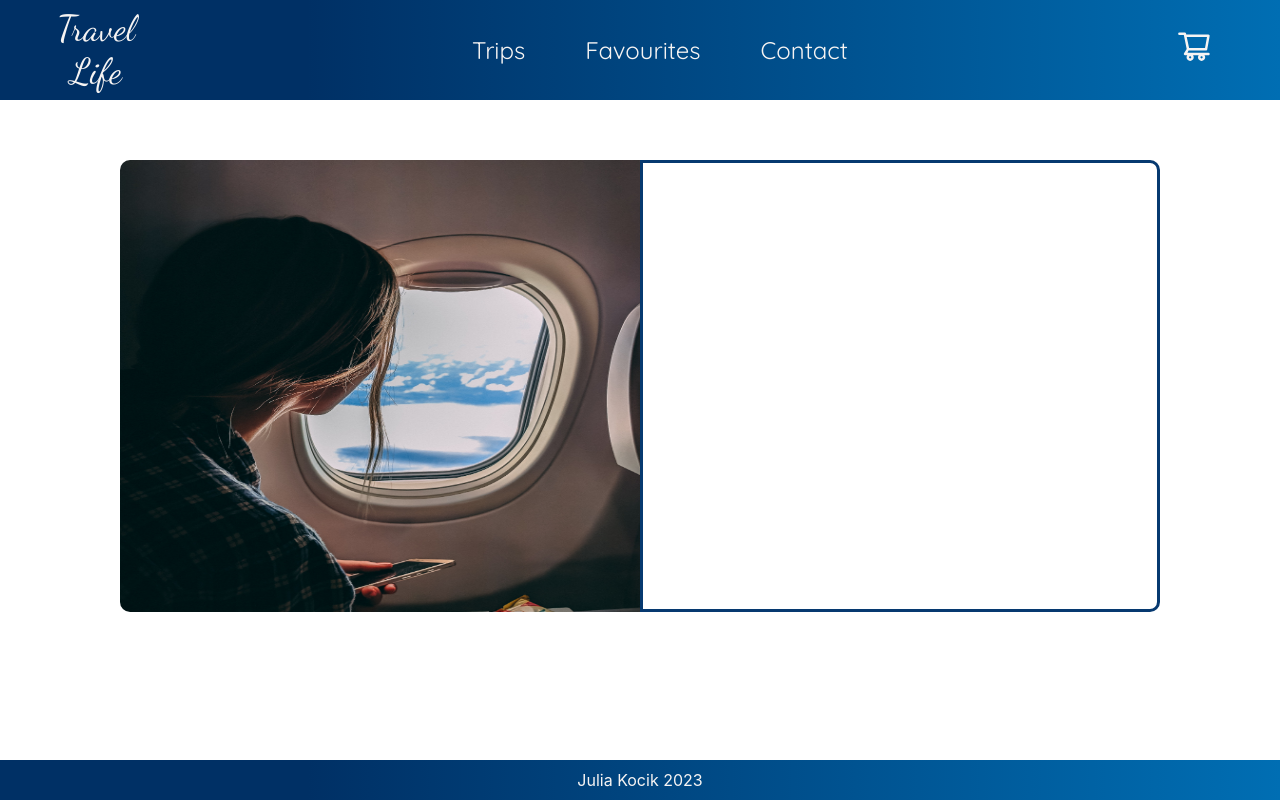
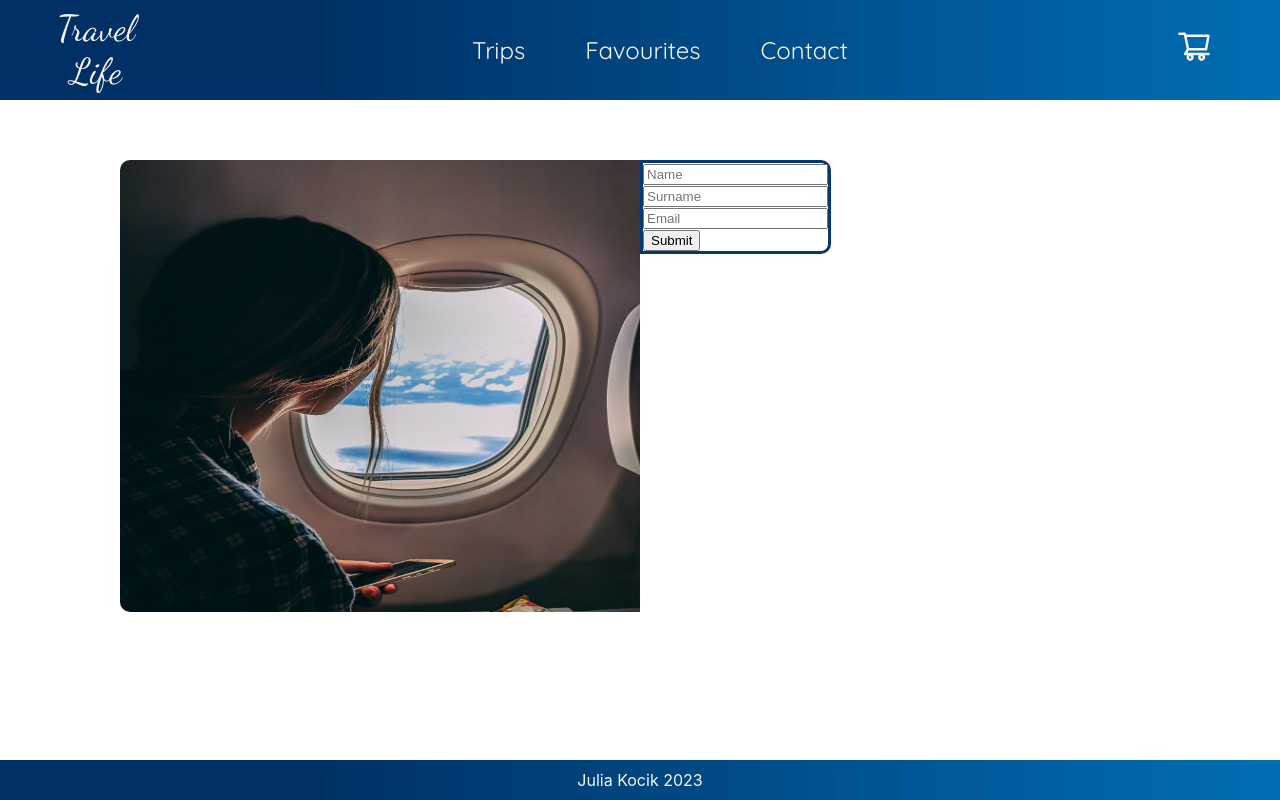
Before and after one commit to julia-kocik/react-travel-agency, a React (Create React App) app: page /contact in a window 1280 px wide. Built offline with nearby package versions, Linux system fonts and the light colour scheme.

Commit message:
Add contact form

```diff
--- a/src/views/Contact/Contact.tsx
+++ b/src/views/Contact/Contact.tsx
@@ -1,10 +1,27 @@
-import React from 'react'
+import React, { useState } from 'react'
 import Footer from '../../common/Footer/Footer'
-import Navlinks from '../../common/Navlinks/Navlinks'
 import NavBar from '../../features/NavBar/NavBar'
 import './Contact.scss'
 
 const Contact = () => {
+    const [formData, setFormData] = useState({
+        name: '',
+        surname: '',
+        email: '',
+    })
+    const onChangeHandler = (e) => {
+        setFormData({ ...formData, [e.target.name]: e.target.value })
+    }
+    const onSubmitHandler = (e) => {
+        e.preventDefault()
+        console.log(formData)
+        setFormData({
+            name: '',
+            surname: '',
+            email: '',
+        })
+    }
+    const { name, surname, email } = formData
     return (
         <div>
             <div className="contact_nav_container">
@@ -12,7 +29,41 @@ const Contact = () => {
             </div>
             <div className="contact_content_container">
                 <div className="contact_photo"></div>
-                <div className="contact_form"></div>
+                <div className="contact_form_container">
+                    <form className="contact_form" onSubmit={onSubmitHandler}>
+                        <div className="form_group">
+                            <label htmlFor="name"></label>
+                            <input
+                                type="text"
+                                name="name"
+                                value={name}
+                                onChange={onChangeHandler}
+                                placeholder="Name"
+                            />
+                        </div>
+                        <div className="form_group">
+                            <label htmlFor="surname"></label>
+                            <input
+                                type="text"
+                                name="surname"
+                                value={surname}
+                                onChange={onChangeHandler}
+                                placeholder="Surname"
+                            />
+                        </div>
+                        <div className="form_group">
+                            <label htmlFor="email"></label>
+                            <input
+                                type="email"
+                                name="email"
+                                value={email}
+                                onChange={onChangeHandler}
+                                placeholder="Email"
+                            />
+                        </div>
+                        <input type="submit" value="Submit" />
+                    </form>
+                </div>
             </div>
             <Footer />
         </div>
```
